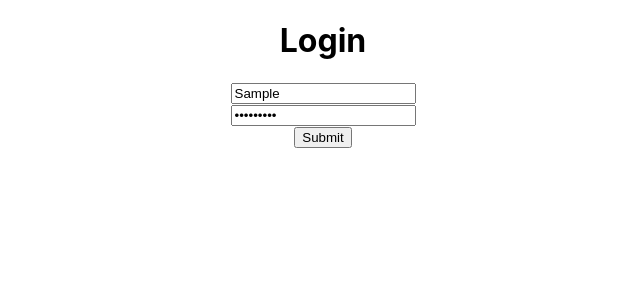
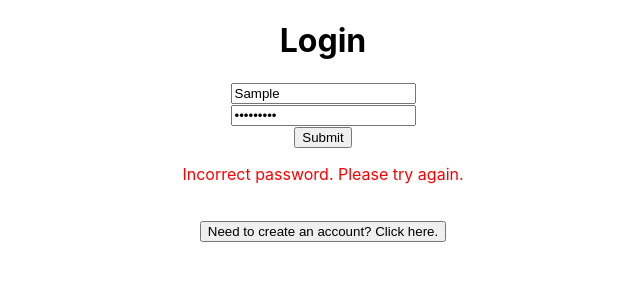
Before and after one commit to sluke817/4320_Project, a React (Create React App) app in the folder frontend+docker/: page / in a window 1280 px wide. Both pictures are taken after typing "Sample", "Sample123" into the empty fields and a click on the button "Submit". Shown: the top 300 px of the page, without its empty margins (317-957 px from the left). Built offline with nearby package versions, Linux system fonts and the light colour scheme; no server answers.

Commit message:
Overhaul Login component, add account creation

```diff
--- a/frontend+docker/src/components/Login/Login.css
+++ b/frontend+docker/src/components/Login/Login.css
@@ -0,0 +1,3 @@
+.error {
+    color: red;
+}
--- a/frontend+docker/src/components/Login/Login.jsx
+++ b/frontend+docker/src/components/Login/Login.jsx
@@ -1,7 +1,13 @@
+import { useState } from "react";
 import isCorrectLoginInfo from "../../api/isCorrectLoginInfo";
+import doesUsernameExist from "../../api/doesUsernameExist";
+import setUserInfo from "../../api/setUserInfo";
+import './Login.css';
 
 export default function Login(props) {
     const { setUser } = props;
+    const [header, setHeader] = useState("Login");
+    const [error, setError] = useState('');
 
     async function attemptLogin(event) {
         event.preventDefault();
@@ -11,22 +17,116 @@ export default function Login(props) {
 
         try {
             const attempt = await isCorrectLoginInfo(username, password);
-            if (attempt) { setUser(username); }
-        } catch (err) {
-            console.log(err);
+            if (attempt) {
+                setUser(username);
+            } else {
+                throw new Error("Incorrect password.");
+            }
+        } catch (error) {
+            setError(error.message);
+        }
+    }
+
+    async function attemptCreateAccount(event) {
+        event.preventDefault();
+
+        const username = event.target[0].value;
+        const password1 = event.target[1].value;
+        const password2 = event.target[2].value;
+
+        try {
+            const exists = await doesUsernameExist(username);
+            console.log(exists);
+            if (!exists) {
+                if (password1 !== password2) {
+                    throw new Error("Passwords don't match.");
+                } else if (password1 === '') {
+                    throw new Error("Password is empty.")
+                }
+                const record = {
+                    'username': username,
+                    'password': password1,
+                    'fname': '',
+                    'lname': '',
+                    'email': '',
+                    'cell_phone': '',
+                    'hours_available': '',
+                    'postal_address': ''
+                }
+                await setUserInfo(record);
+                await attemptLogin(event);
+            } else {
+                throw new Error("Username already exists.");
+            }
+        } catch (error) {
+            setError(error.message);
+        }
+    }
+
+    async function attemptToEnterSite(event) {
+        if (header === "Login") {
+            await attemptLogin(event);
+        } else {
+            await attemptCreateAccount(event);
+        }
+    }
+
+    function switchHeaderButton() {
+        let otherHeader = "";
+        let message = "";
+        if (header === "Login") {
+            otherHeader = "Create Account";
+            message = "Need to create an account? ";
+        } else {
+            otherHeader = "Login";
+            message = "Need to log in? ";
+        }
+
+        return (
+            <button onClick={() => {
+                setHeader(otherHeader);
+                setError('');
+                document.getElementById('username').value = '';
+                document.getElementById('password').value = '';
+            }}>
+                {message + "Click here."}
+            </button >
+        )
+    }
+
+    function extraPasswordInput() {
+        if (header === 'Create Account') {
+            return (
+                <div>
+                    <input type="password" placeholder="Confirm Password"></input>
+                    <br></br>
+                </div>
+            )
+        }
+    }
+
+    function displayError() {
+        if (error !== '') {
+            return (
+                <p className="error">{error} Please try again.</p>
+            )
         }
     }
 
     return (
         <div>
-            <h1>Login</h1>
-            <form onSubmit={(event) => attemptLogin(event)}>
-                <input type="text" placeholder="Username"></input>
+            <h1>{header}</h1>
+            <form onSubmit={(event) => attemptToEnterSite(event)}>
+                <input id="username" type="text" placeholder="Username"></input>
                 <br></br>
-                <input type="password" placeholder="Password"></input>
+                <input id="password" type="password" placeholder="Password"></input>
                 <br></br>
-                <button>Submit</button>
+                {extraPasswordInput()}
+                <button onClick={() => setError(false)}>Submit</button>
+                {error && displayError()}
             </form>
+            <br></br>
+            {switchHeaderButton()}
         </div>
     )
 }
```
